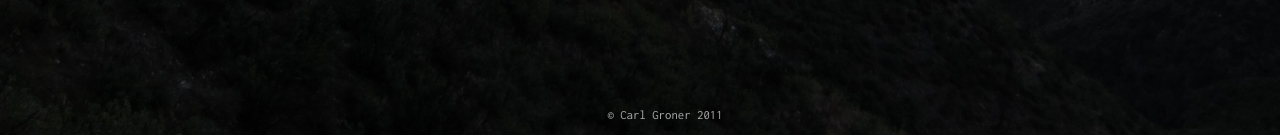
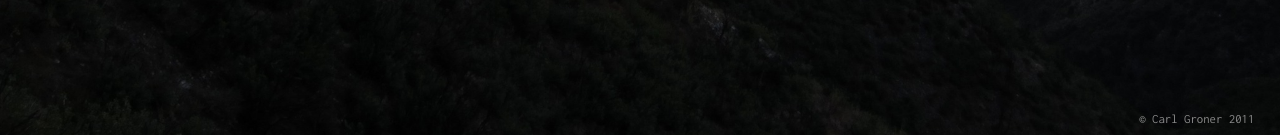
Before and after one commit to githubjared/cgroner.github.com, a Jekyll site: the page built from index.html, in a window 1280 px wide. Shown: the part 762-897 px from the top of the page. Built offline with Jekyll 4.4.1, drawn with Linux system fonts in a browser that asks for light colours.

Commit message:
Realign footer text to right side.

```diff
--- a/_layouts/home.html
+++ b/_layouts/home.html
@@ -35,7 +35,7 @@
 	</div>
 
 	<div id="footer">
-	  &copy; Carl Groner 2011
+	  <p>&copy; Carl Groner 2011</p>
 	</div>
   </body>
 </html>
--- a/css/style.css
+++ b/css/style.css
@@ -26,13 +26,16 @@ body {
 }
 
 #footer {
-	color: #aaa;
-	margin: 5px 25px;
-	text-align: center;
-	font-size: .8em;
 	position: absolute;
 	left: 0px;
 	bottom: 0px;
-	height: 25px;
+	/*height: 30px;*/
 	width: 100%;
 }
+
+#footer p {
+	color: #888;
+	text-align: right;
+	font-size: .8em;
+	margin-right: 2em;
+}
```
